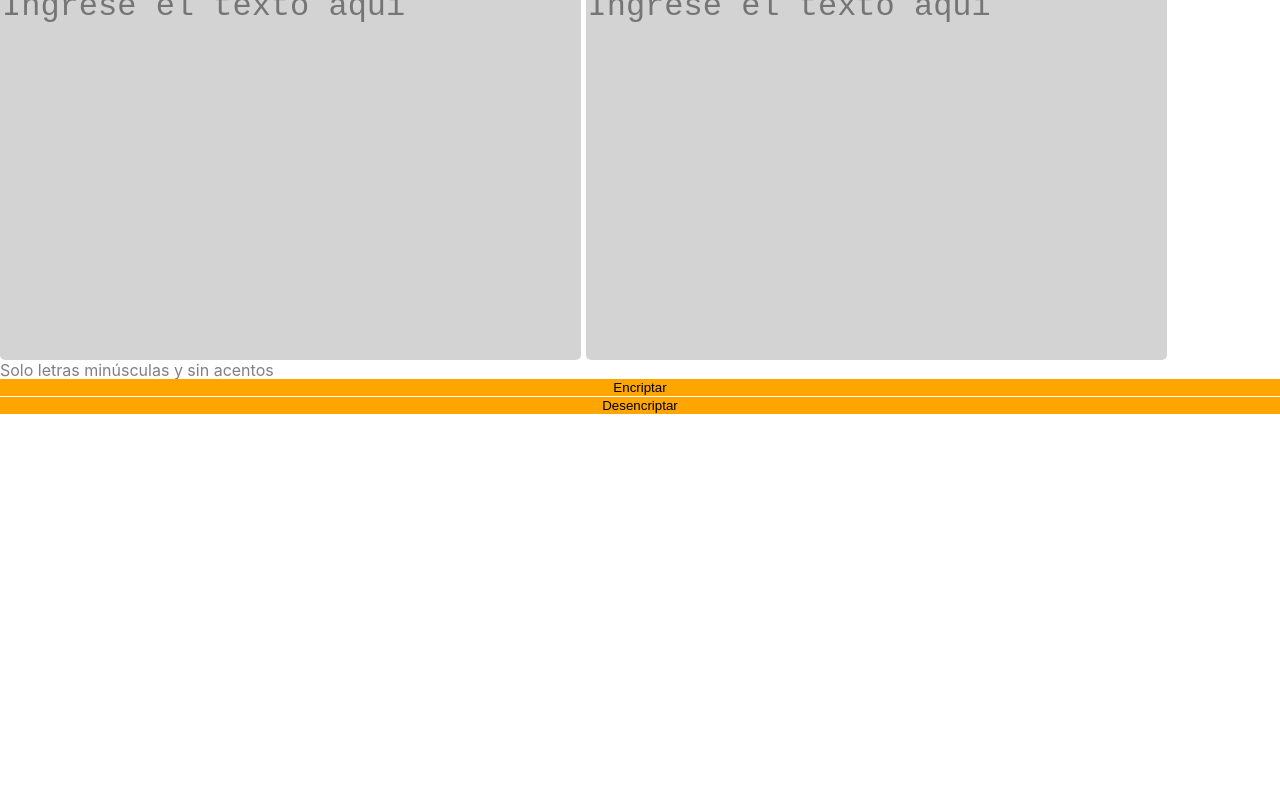
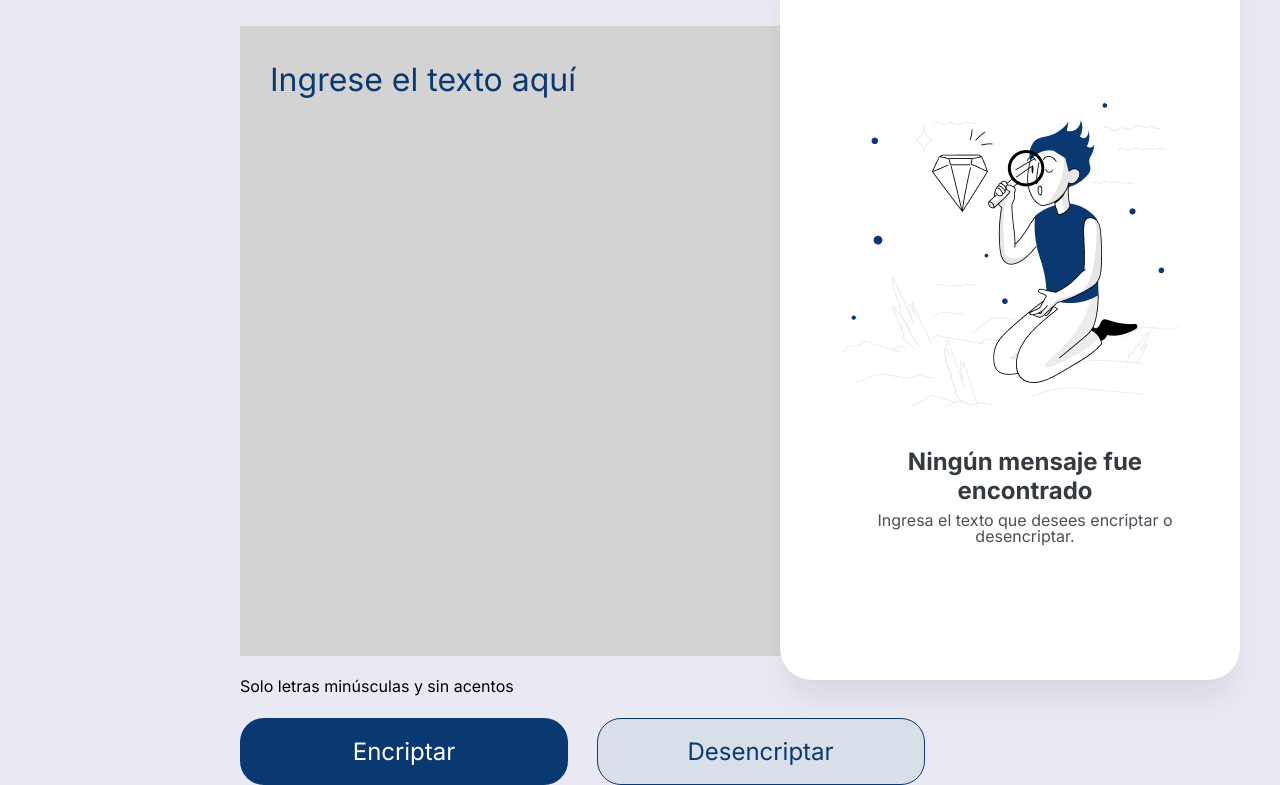
Before and after one commit to Josmattheus/Challenge-encriptador, a plain HTML site: page index.html in a window 1280 px wide. Shown: the part 104-889 px from the top of the page. Before the commit the page ends 800 px from the top, so only its background shows below. Drawn offline with Linux system fonts and the light colour scheme.

Commit message:
Mejora masiva del css, funcionalidad js e imagenes

```diff
--- a/app.js
+++ b/app.js
@@ -1,3 +1,10 @@
+/*desactivar la segunda textbox al inicio porque no hay texto*/
+window.onload = function() {
+    /*dejar de mostrar textbox*/
+    document.getElementById('parrafo-encriptado').style.display = 'none';
+    /*mostrar imagen*/
+}
+
 function procesar(opcion) {
     let textoSinEncriptar = document.getElementById('parrafo-sin-encriptar').value.toLowerCase();
     let textoEncriptado = document.getElementById('parrafo-encriptado').value.toLowerCase();
@@ -67,3 +74,10 @@ function desencriptarLetras(mensaje) {
 
     return resultado;
 }
+/*
+function expandirAreaTexto(id) {
+    const areaTexto = document.getElementById(id);
+    areaTexto.style.height = 'auto'; // Reset the height to auto
+    areaTexto.style.height = `${areaTexto.scrollHeight}px`; // Set the height to the scrollHeight
+}
+*/
--- a/index.html
+++ b/index.html
@@ -6,6 +6,7 @@
     <title>Encriptador</title>
     <link rel="stylesheet" href="reset.css">
     <link rel="stylesheet" href="style.css">
+    <link href="https://fonts.googleapis.com/css2?family=Inter:wght@100..900&display=swap" rel="stylesheet">
     <script src="app.js"></script>
 
 </head>
@@ -16,17 +17,28 @@
             <h1><img src="imagenes/Logo.png" alt="Logo de Alura"></h1>
         </div>
     </header>
+
     <main>
+        <div>
+            <textarea name="parrafo-sin-encriptar" id="parrafo-sin-encriptar" class="input-texto" cols="30" rows="10" placeholder="Ingrese el texto aquí" oninput=""></textarea>
+        </div>
+
+        <div class="contenedor-segunda-textbox">
+            <div class="imagen-persona">
+                <img src="imagenes/Muñeco.png" alt="Persona con lupa">
+            </div>
+            <legend class="desc1">Ningún mensaje fue encontrado</legend>
+            <legend class="desc2">Ingresa el texto que desees encriptar o desencriptar.</legend>
+            <textarea name="parrafo-encriptado" id="parrafo-encriptado" class="input-texto" cols="30" rows="10" placeholder="Ingrese el texto aquí"></textarea>
+        </div>
+
         <fieldset>
-            <textarea name="parrafo-sin-encriptar" id="parrafo-sin-encriptar" class="input-texto" cols="30" rows="10" placeholder="Ingrese el texto aquí"></textarea>
-            <textarea name="parrafo-encriptado" id="parrafo-encriptado" class="input-texto" cols="30" rows="10" placeholder="Ingrese el texto aquí"></textarea>
-        </fieldset>
-
-        <fieldset class="contenedor-botones">
             <legend>Solo letras minúsculas y sin acentos</legend>
 
-            <button onclick="procesar('encriptar');" class="boton" id="boton-encriptar">Encriptar</button>
-            <button onclick="procesar('desencriptar');" class="boton" id="boton-desencriptar">Desencriptar</button>
+            <div class="contenedor-botones">
+                <button onclick="procesar('encriptar');" class="boton" id="boton-encriptar">Encriptar</button>
+                <button onclick="procesar('desencriptar');" class="boton" id="boton-desencriptar">Desencriptar</button>
+            </div>
         </fieldset>
     </main>
     <footer>
--- a/style.css
+++ b/style.css
@@ -1,34 +1,160 @@
+
 body{
     font-family: "Inter", sans-serif;
-    background-color: white;
+    background-color: rgb(232, 233, 243) ;
+}
+
+main{
+    margin: 0 0 0 240px;
 }
 
 .logo-alura{
-    margin: 40px 0 0 40px;
+    margin: 40px 0 40px 40px;
     position: relative;
+    display: inline-block;
 }
 
-.input-texto{
-    font-size: 32px;
+::placeholder{
     color: #0A3871;
-    background-color: lightgray;
-    border: none;
-    border-radius: 5px;
 }
 
 
-/*ajustar tamanio del textarea dinamicamente*/
-textarea{
+/*primera text area*/
+#parrafo-sin-encriptar{
+    font-size: 32px;
+    font-weight: 400;
+    font-family: "Inter", sans-serif;
+    line-height: 48px;
+
+    color: #0A3871;
+    background-color: lightgray;
+
+    display: inline-block;
+    border: none;
+    margin: 0 0 20px 0;
+    padding: 30px;
+
+    width: 677px;
+    height: 570px;
+
+    outline: none;
     resize: none;
-    overflow-y: hidden;/* Ocultar barra vertical */
+}
+
+/*contenedor de la segunda textarea*/
+.contenedor-segunda-textbox{
+    background-color: white;
+
+    display: inline-block;
+    position: absolute;
+    top: 40px;
+    right: 40px;
+    margin: 0 0 0 0;
+    border-radius: 32px;
+
+    width: 400px;
+    height: 85.5%;
+    border: none;
+    padding: 30px;
+
+    box-shadow: 0px 24px 31px -7px rgba(0,0,0,0.08);
+    -webkit-box-shadow: 0px 24px 31px -7px rgba(0,0,0,0.08);
+    -moz-box-shadow: 0px 24px 31px -7px rgba(0,0,0,0.08);
+
+    outline: none;
+    resize: none;
+}
+
+/*segunda textarea*/
+#parrafo-encriptado{
+    font-size: 32px;
+    font-weight: 400;
+    font-family: "Inter", sans-serif;
+    line-height: 48px;
+
+    color: #0A3871;
+    background-color: transparent;
+
+    width: 400px;
+    height: 600px;
+
+    position: absolute;
+    border: none;
+    margin: 0 0 0 0;
+
+    z-index: 1;
+
+    outline: none;
+    resize: none;
+}
+
+.imagen-persona{
+    position: relative;
+    top: 20%;
+    text-align: center;
+}
+
+div legend{
+    text-align: center;
+    position: absolute;
+    margin: 1rem;
+    padding: 1rem;
+}
+
+.desc1{
+    font-size: 24px;
+    line-height: 28.8px;
+    font-weight: 700;
+    color: #343A40;
+
+    top: 30rem;
+}
+.desc2{
+
+    top: 34rem;
+    color: #495057;
+}
+
+/*botones*/
+.contenedor-botones button:last-child{
+    color: #0A3871;
+    background: #D8DFE8;
+    border-radius: 24px;
+    border: 1px solid #0A3871;
+    margin-left: 24px;
+}
+
+.contenedor-botones button:last-child:active{
+    color: #000000;
 }
 
 .boton{
-    width: 100%;
+    color: #FFFFFF;
+    background: #0A3871;
+    padding: 16px 24px;
+    width: 328px;
+    height: 67px;
+    font-size: 24px;
+    font-weight:normal;
     border: none;
-    background-color: orange;
+    border-radius: 24px;
+    margin-top: 1.5rem;
+    transition: 0.4s;
+    font-family: "Inter", sans-serif;
+}
+
+.boton:hover{
+    transform: scale(1.04);
+}
+
+.boton:active{
+    color: #000000;
+    transition: 0s;
 }
 
 .contenedor-botones legend{
-    color: gray;
+    color: #495057;
+    font-weight: 400;
+    font-size: 12px;
+    line-height: 18px;
 }
```
Also changed, not shown: imagenes/Muñeco.png (added).
